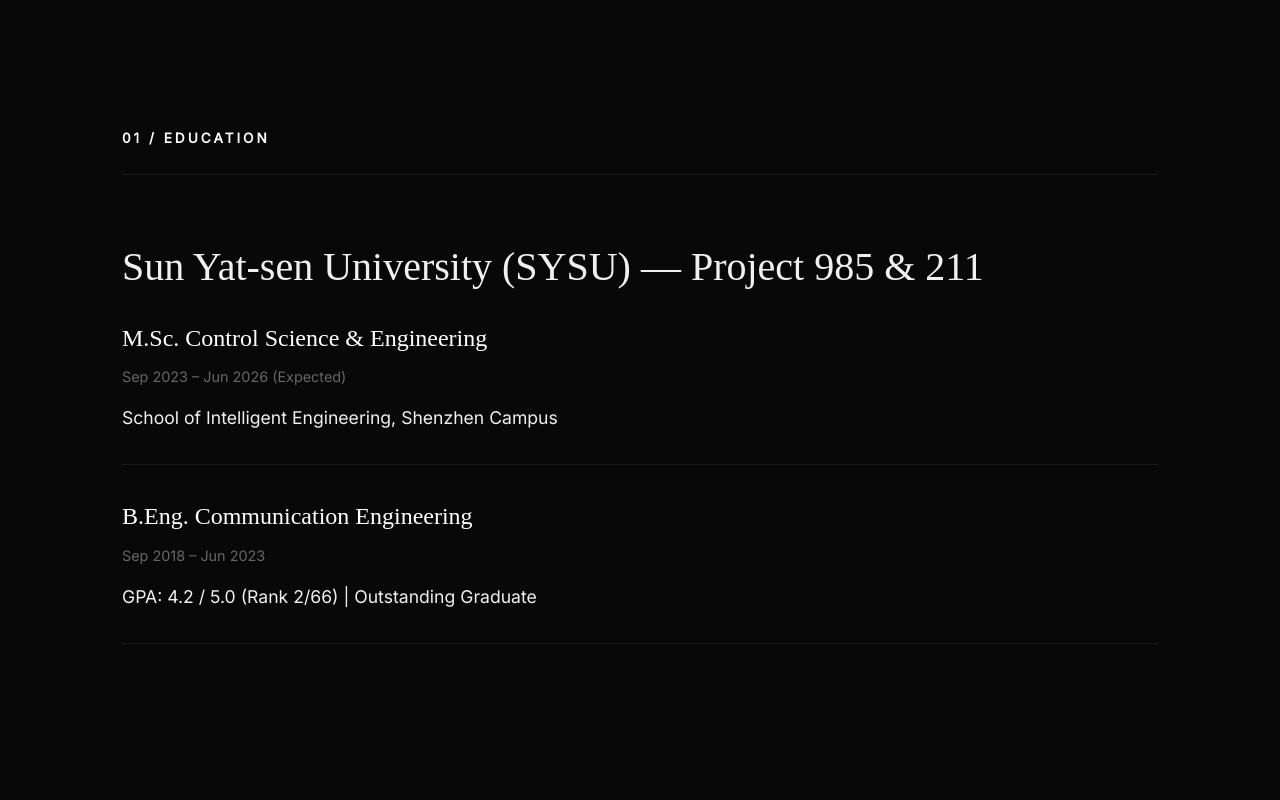
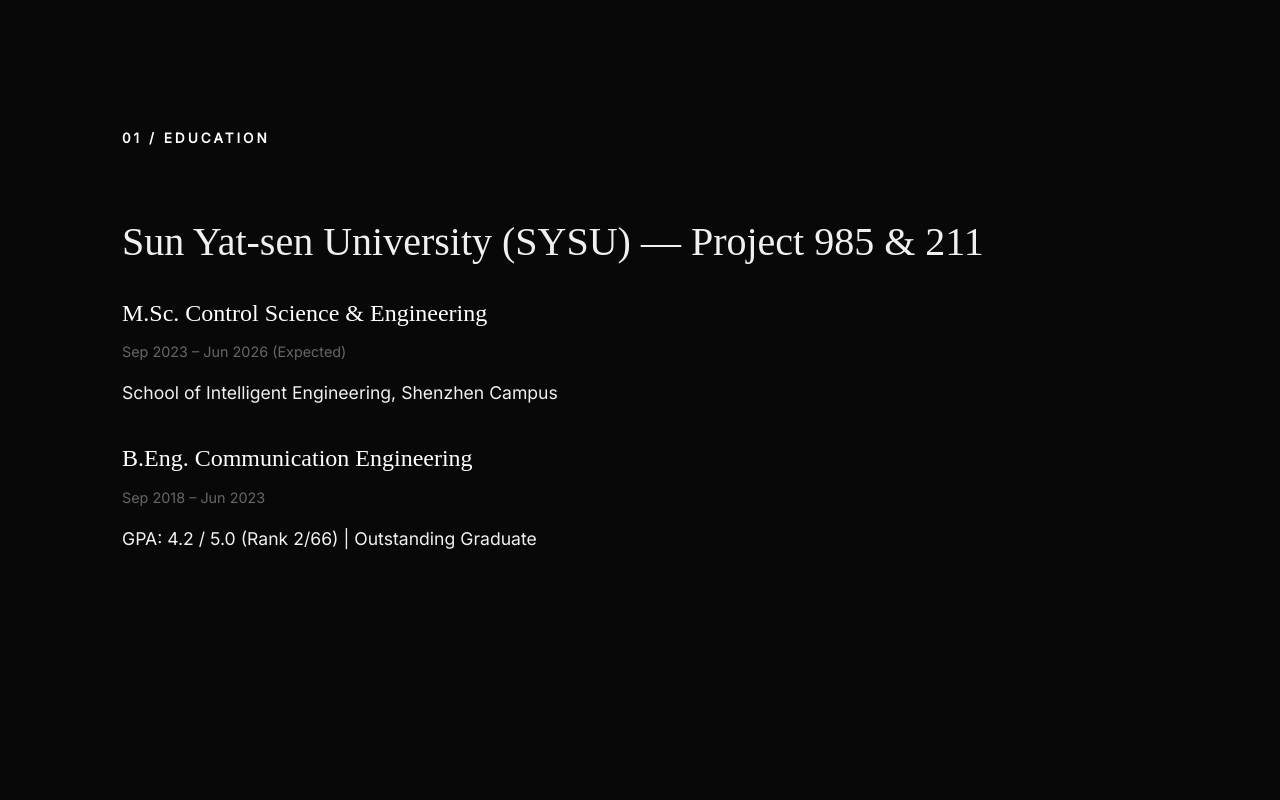
Before and after one commit to Arclunar/Arclunar.github.io, a plain HTML site: page index.html in a window 1280 px wide. Shown: the part 800-1600 px from the top of the page. Drawn offline with Linux system fonts and the light colour scheme; animation ran at ten frames a second.

Commit message:
remove unnecessary border and padding styles from body and education-item sections in style.css

```diff
--- a/style.css
+++ b/style.css
@@ -277,8 +277,6 @@
     letter-spacing: 3px;
     color: var(--text-muted);
     margin-bottom: 4rem;
-    border-bottom: 1px solid #1a1a1a;
-    padding-bottom: 1.5rem;
     transition: text-shadow 0.6s ease, color 0.6s ease;
 }
 
@@ -342,8 +340,6 @@
 /* 项目与教育排版 */
 .education-item {
     margin-bottom: 2rem;
-    padding-bottom: 2rem;
-    border-bottom: 1px solid #1a1a1a;
 }
 .edu-degree {
     font-size: 1.5rem;
@@ -424,7 +420,6 @@
     padding: 1.5rem 0;
     font-size: 1.05rem;
     color: var(--text-muted);
-    border-bottom: 1px solid #1a1a1a;
     line-height: 1.6;
 }
 .pub-list li strong {
@@ -490,7 +485,6 @@
     font-size: 1.2rem;
     letter-spacing: 1px;
     padding: 1rem 0;
-    border-bottom: 1px solid rgba(255, 255, 255, 0.08);
     transition: color 0.3s ease, padding-left 0.3s ease;
 }
 
```
